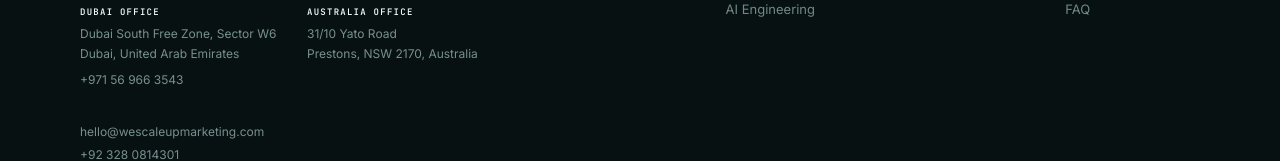
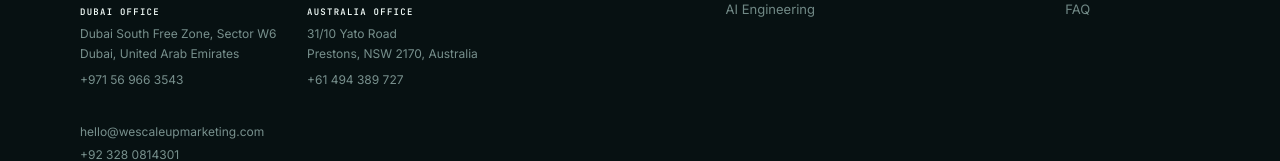
Before and after one commit to etsywisecart-ctrl/scaleup-marketing-website, a Next.js app in the folder web/: page / in a window 1280 px wide. Shown: the part 9648-9809 px from the top of the page. Built offline with nearby package versions, Linux system fonts and the light colour scheme; no server answers.

Commit message:
Add Australia office phone number

```diff
--- a/web/src/components/Footer.tsx
+++ b/web/src/components/Footer.tsx
@@ -30,6 +30,7 @@
               <div className="footer-office">
                 <span className="footer-office-label">Australia Office</span>
                 <span>31/10 Yato Road<br />Prestons, NSW 2170, Australia</span>
+                <a href="tel:+61494389727">+61 494 389 727</a>
               </div>
             </div>
             <div className="footer-contact">
```
